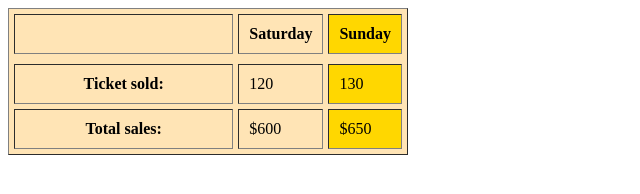
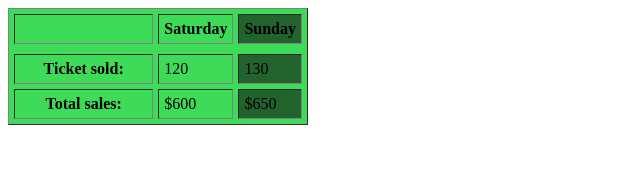
Before and after one commit to ghxnew/123, a plain HTML site: page table.html in a window 1280 px wide. Shown: the whole page, without its empty margins (0-640 px from the left). Drawn offline with Linux system fonts and the light colour scheme.

Commit message:
Update table.html

```diff
--- a/table.html
+++ b/table.html
@@ -4,21 +4,21 @@
 	 </head >
 	<body>
 
-<table border="1" bgcolor="#FFE4B5" width="400" cellpadding="10" cellspacing="5">
+<table border="1" bgcolor="#3ddb57" width="300" cellpadding="5" cellspacing="5">
 	<tr>
 		<th></th>
 		<th scope="col">Saturday</th>
-		<th scope="col" bgcolor="#FFD700">Sunday</th>
+		<th scope="col" bgcolor="#22632d">Sunday</th>
 	<tr>
 	<tr>
 		<th scope="row" width="200">Ticket sold:</th>
 		<td>120</td>
-		<td bgcolor="#FFD700">130</td>
+		<td bgcolor="#22632d">130</td>
 	</tr>
 	<tr>
 		<th scope="row">Total sales:</th>
 		<td>$600</td>
-		<td bgcolor="#FFD700">$650</td>
+		<td bgcolor="#22632d">$650</td>
 	</tr>
 </table>
 
```
